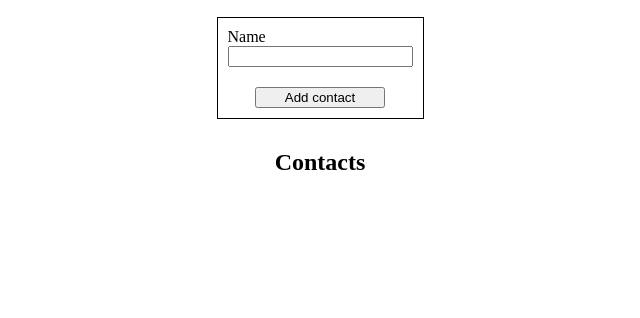
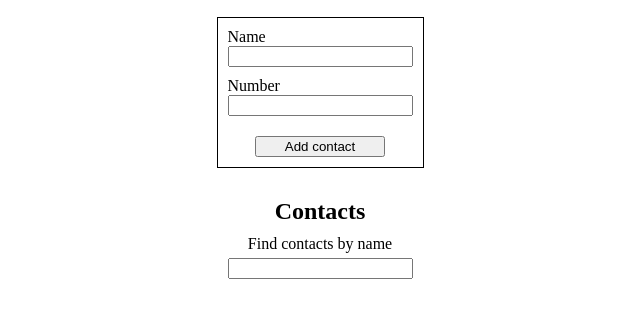
Before and after one commit to m6xcom/goit-react-hw-02-phonebook, a React app: page / in a window 1280 px wide. Shown: the part 58-376 px from the top of the page, without its empty margins (320-960 px from the left). Built offline with nearby package versions, Linux system fonts and the light colour scheme.

Commit message:
Adds code of app

```diff
--- a/src/components/App/App.css
+++ b/src/components/App/App.css
@@ -6,4 +6,5 @@
 
 .contactsTitle {
   margin-top: 30px;
+  margin-bottom: 0px;
 }
--- a/src/components/App/App.js
+++ b/src/components/App/App.js
@@ -1,33 +1,53 @@
 import React, { Component } from "react";
 import ContactForm from "../ContactForm/ContactForm";
+import Filter from "../Filter/Filter";
 import ContactsList from "../ContactsList/ContactsList";
 import "./App.css";
 
 class App extends Component {
   state = {
     contacts: [],
-    name: "",
+    filter: "",
   };
-  addContact = (changedName) => {
-    let { contacts, name } = this.state;
-    name = changedName;
-    if (!contacts.includes(name)) {
-      contacts.push(changedName);
-      this.setState({
-        contacts: contacts,
+  addContact = (contact) => {
+    if (this.state.contacts.every((el) => el.name !== contact.name)) {
+      this.setState((prevState) => {
+        return { contacts: [...prevState.contacts, contact] };
       });
     } else {
-      console.log("exists");
+      alert(`${contact.name} is already in contacts.`);
     }
   };
+  deleteContact = (e) => {
+    const contactId = e.target.dataset.id;
+    this.state.contacts.forEach((el) => {
+      if (el.id === contactId) {
+        this.state.contacts.splice(this.state.contacts.indexOf(el), 1);
+        this.setState({
+          contacts: this.state.contacts,
+        });
+      }
+    });
+  };
+  filterChange = (filter) => {
+    this.setState({ filter: filter });
+  };
+  filterContacts = () => {
+    return this.state.contacts.filter((el) => {
+      return el.name.toLowerCase().includes(this.state.filter);
+    });
+  };
   render() {
-    const { contacts, name } = this.state;
     return (
       <div className="wrapper">
         <h2>Phonebook</h2>
-        <ContactForm name={name} addContact={this.addContact} />
+        <ContactForm addContact={this.addContact} />
         <h2 className="contactsTitle">Contacts</h2>
-        <ContactsList contacts={contacts} />
+        <Filter filterChange={this.filterChange} />
+        <ContactsList
+          contacts={this.filterContacts()}
+          deleteContact={this.deleteContact}
+        />
       </div>
     );
   }
--- a/src/components/ContactForm/ContactForm.js
+++ b/src/components/ContactForm/ContactForm.js
@@ -1,26 +1,49 @@
 import React, { Component } from "react";
 import shortid from "shortid";
+import PropTypes from "prop-types";
 import style from "./ContactForm.module.css";
 
 class ContactForm extends Component {
+  static propTypes = {
+    addContact: PropTypes.func,
+  };
+  state = {
+    name: "",
+    number: "",
+  };
+  handleChange = (e) => {
+    this.setState({
+      [e.target.name]: e.target.value,
+    });
+  };
   render() {
-    let { name, addContact } = this.props;
+    let { addContact } = this.props;
     const nameInput = shortid.generate();
+    const numberInput = shortid.generate();
     return (
       <form
         className={style.form}
         onSubmit={(e) => {
           e.preventDefault();
-          addContact(name);
+          addContact({
+            id: shortid.generate(),
+            name: this.state.name,
+            number: this.state.number,
+          });
         }}
       >
         <label htmlFor={nameInput}>Name</label>
         <input
-          onChange={(e) => {
-            name = e.target.value;
-          }}
           id={nameInput}
           name="name"
+          onChange={this.handleChange}
+          type="text"
+        ></input>
+        <label htmlFor={numberInput}>Number</label>
+        <input
+          id={numberInput}
+          name="number"
+          onChange={this.handleChange}
           type="text"
         ></input>
         <button className={style.addContactBtn} type="submit">
--- a/src/components/ContactForm/ContactForm.module.css
+++ b/src/components/ContactForm/ContactForm.module.css
@@ -10,3 +10,7 @@
   width: 70%;
   margin-left: 15%;
 }
+
+label:not(:first-child) {
+  margin-top: 10px;
+}
--- a/src/components/ContactsList/ContactsList.js
+++ b/src/components/ContactsList/ContactsList.js
@@ -1,14 +1,33 @@
 import React, { Component } from "react";
-import shortid from "shortid";
+import PropTypes from "prop-types";
 import style from "./ContactsList.module.css";
 
 class ContactsList extends Component {
+  static propTypes = {
+    contacts: PropTypes.arrayOf(
+      PropTypes.shape({
+        id: PropTypes.string,
+        name: PropTypes.string,
+        number: PropTypes.oneOfType([PropTypes.string, PropTypes.number]),
+      })
+    ),
+    deleteContact: PropTypes.func,
+  };
   render() {
-    const { contacts } = this.props;
+    const { contacts, deleteContact } = this.props;
     return (
       <ul>
         {contacts.map((el) => {
-          return <li key={shortid.generate()}>{el}</li>;
+          return (
+            <li className={style.contactsListItem} key={el.id}>
+              <p>
+                {el.name} : {el.number}
+              </p>
+              <button onClick={deleteContact} data-id={el.id}>
+                Delete
+              </button>
+            </li>
+          );
         })}
       </ul>
     );
--- a/src/components/ContactsList/ContactsList.module.css
+++ b/src/components/ContactsList/ContactsList.module.css
@@ -0,0 +1,9 @@
+.contactsListItem {
+  display: flex;
+  align-items: center;
+}
+
+button {
+  margin-left: 10px;
+  height: fit-content;
+}
--- /dev/null
+++ b/src/components/Filter/Filter.js
@@ -0,0 +1,31 @@
+import React, { Component } from "react";
+import shortid from "shortid";
+import PropTypes from "prop-types";
+import style from "./Filter.module.css";
+
+class Filter extends Component {
+  static propTypes = {
+    filterChange: PropTypes.func,
+  };
+  render() {
+    const { filterChange } = this.props;
+    const filterInput = shortid.generate();
+    return (
+      <>
+        <label className={style.title} htmlFor={filterInput}>
+          Find contacts by name
+        </label>
+        <input
+          id={filterInput}
+          type="text"
+          onChange={(e) => {
+            filterChange(e.target.value.toLowerCase());
+          }}
+          name="filter"
+        ></input>
+      </>
+    );
+  }
+}
+
+export default Filter;
--- /dev/null
+++ b/src/components/Filter/Filter.module.css
@@ -0,0 +1,3 @@
+.title {
+  margin-bottom: 5px;
+}
```
